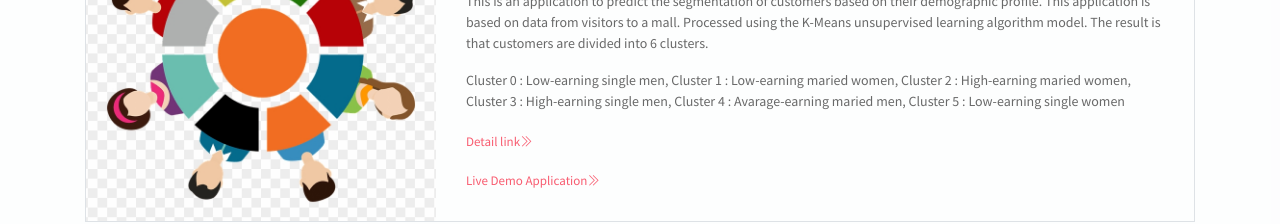
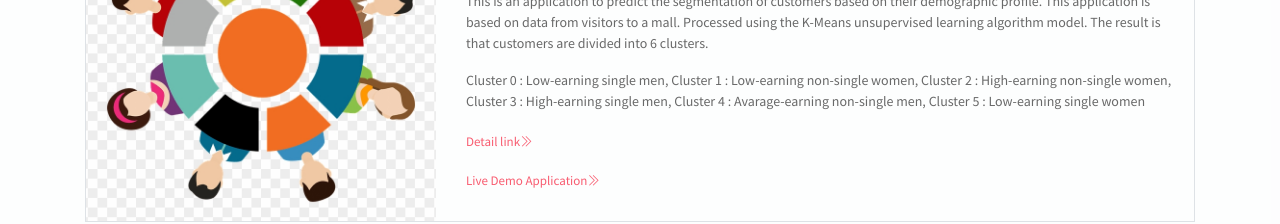
Before and after one commit to asfriansah/asfriansah.github.io, a plain HTML site: page index.html in a window 1280 px wide. Shown: the part 3827-4051 px from the top of the page. Drawn offline with Linux system fonts and the light colour scheme; some packages are replaced by stand-ins of ours.

Commit message:
Update index.html
change segmentation role

```diff
--- a/index.html
+++ b/index.html
@@ -325,9 +325,9 @@
                             Processed using the K-Means unsupervised learning algorithm model.
                             The result is that customers are divided into 6 clusters.</p>
 
-                        <p> Cluster 0 : Low-earning single men, Cluster 1 : Low-earning maried women,
-                            Cluster 2 : High-earning maried women, Cluster 3 : High-earning single men,
-                            Cluster 4 : Avarage-earning maried men, Cluster 5 : Low-earning single women
+                        <p> Cluster 0 : Low-earning single men, Cluster 1 : Low-earning non-single women,
+                            Cluster 2 : High-earning non-single women, Cluster 3 : High-earning single men,
+                            Cluster 4 : Avarage-earning non-single men, Cluster 5 : Low-earning single women
                         </p>
 
                         <a href="https://github.com/asfriansah/customer-segmentation" target="_blank" class="read-more">Detail link<i class="ti-angle-double-right"></i></a>
```
